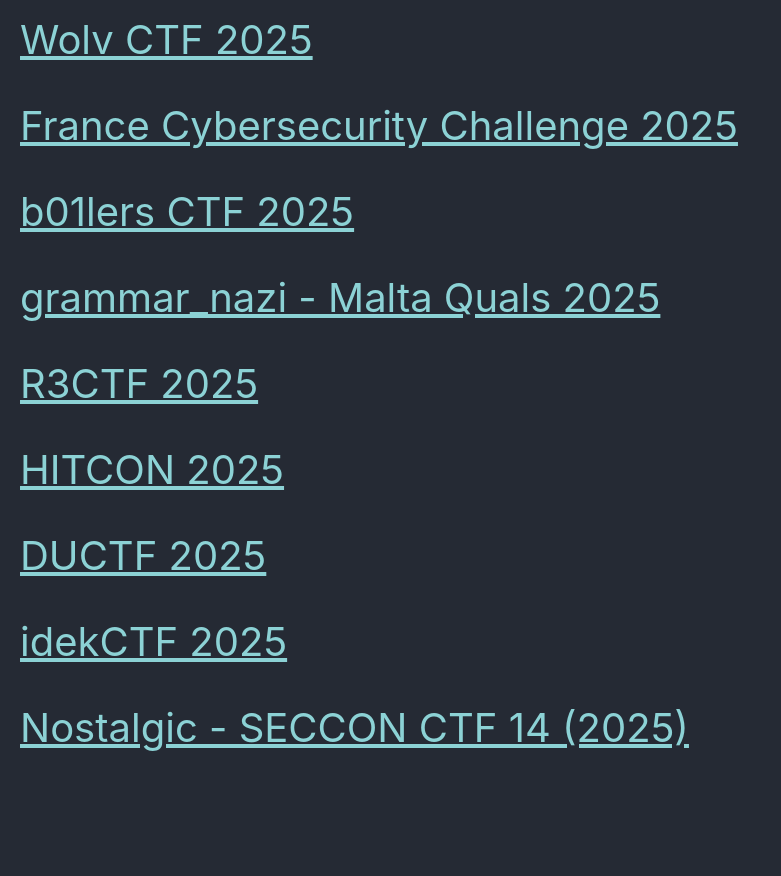
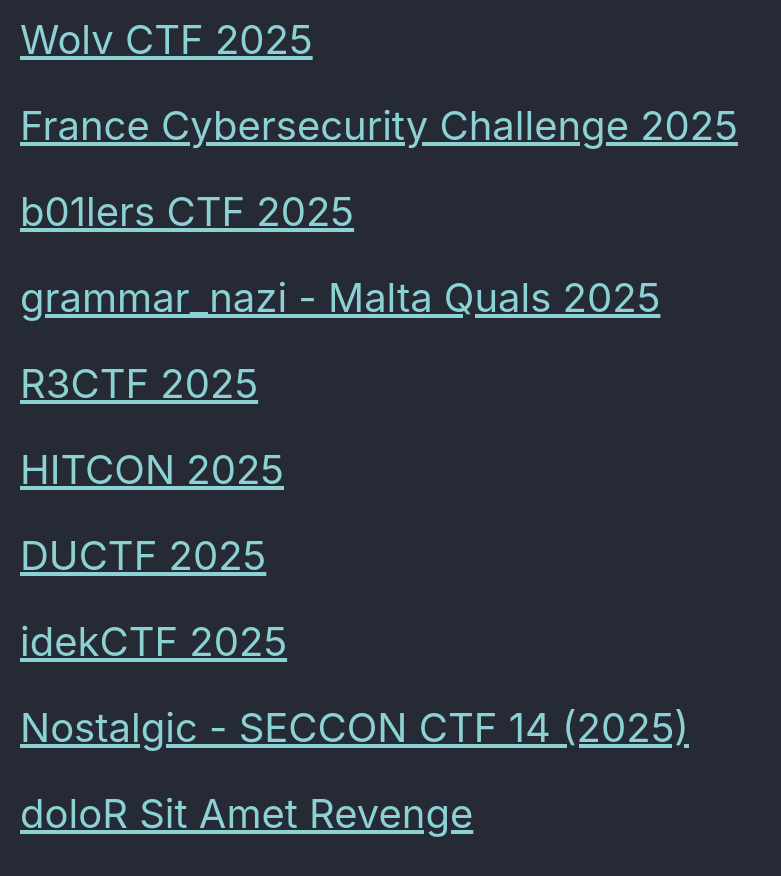
Before and after one commit to Connor-McCartney/Connor-McCartney.github.io, a Jekyll site: the page built from _pages/cryptography/other/other.md, in a window 1280 px wide and 900 px high, scrolled down 4236 px. Shown: the top 876 px of the window, without its empty margins (0-781 px from the left). Built offline with Jekyll 4.4.1, drawn with Linux system fonts in a browser that asks for light colours; cached includes are drawn as plain includes; before the commit the page ends 5050 px from its top, so only the background shows below that.

Commit message:
Update other.md

```diff
--- a/_pages/cryptography/other/other.md
+++ b/_pages/cryptography/other/other.md
@@ -163,6 +163,7 @@ title: Other
 
 <span style="font-size:2em;">   [HITCON 2025](/cryptography/other/HITCON2025) </span> <br>
 
+
 <span style="font-size:2em;">   [DUCTF 2025](/cryptography/other/DUCTF-2025) </span> <br>
 
 
@@ -170,3 +171,6 @@ title: Other
 
 
 <span style="font-size:2em;">   [Nostalgic - SECCON CTF 14 (2025)](/cryptography/other/Nostalgic-SECCONCTF14) </span> <br>
+
+
+<span style="font-size:2em;">   [doloR Sit Amet Revenge](/cryptography/other/doloRSitAmetRevenge) </span> <br>
```
